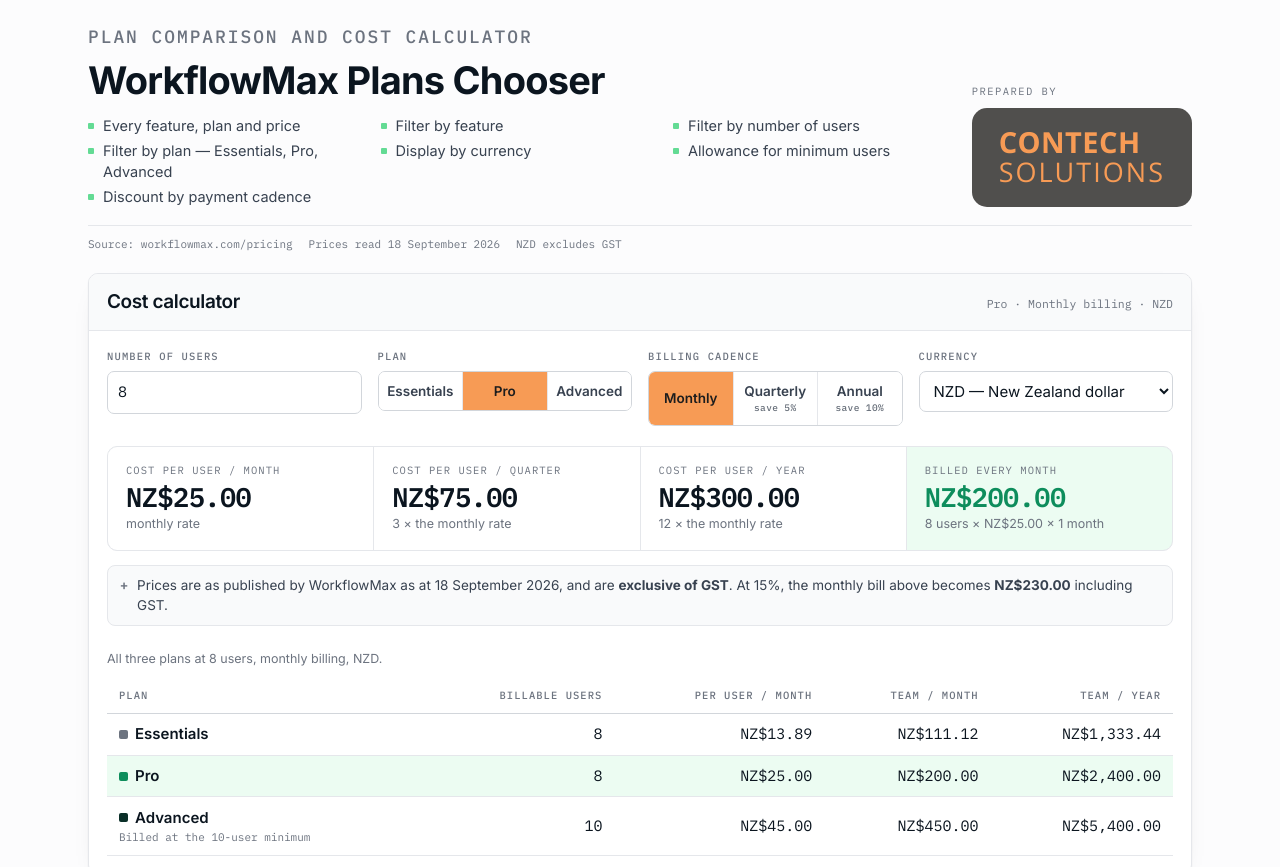
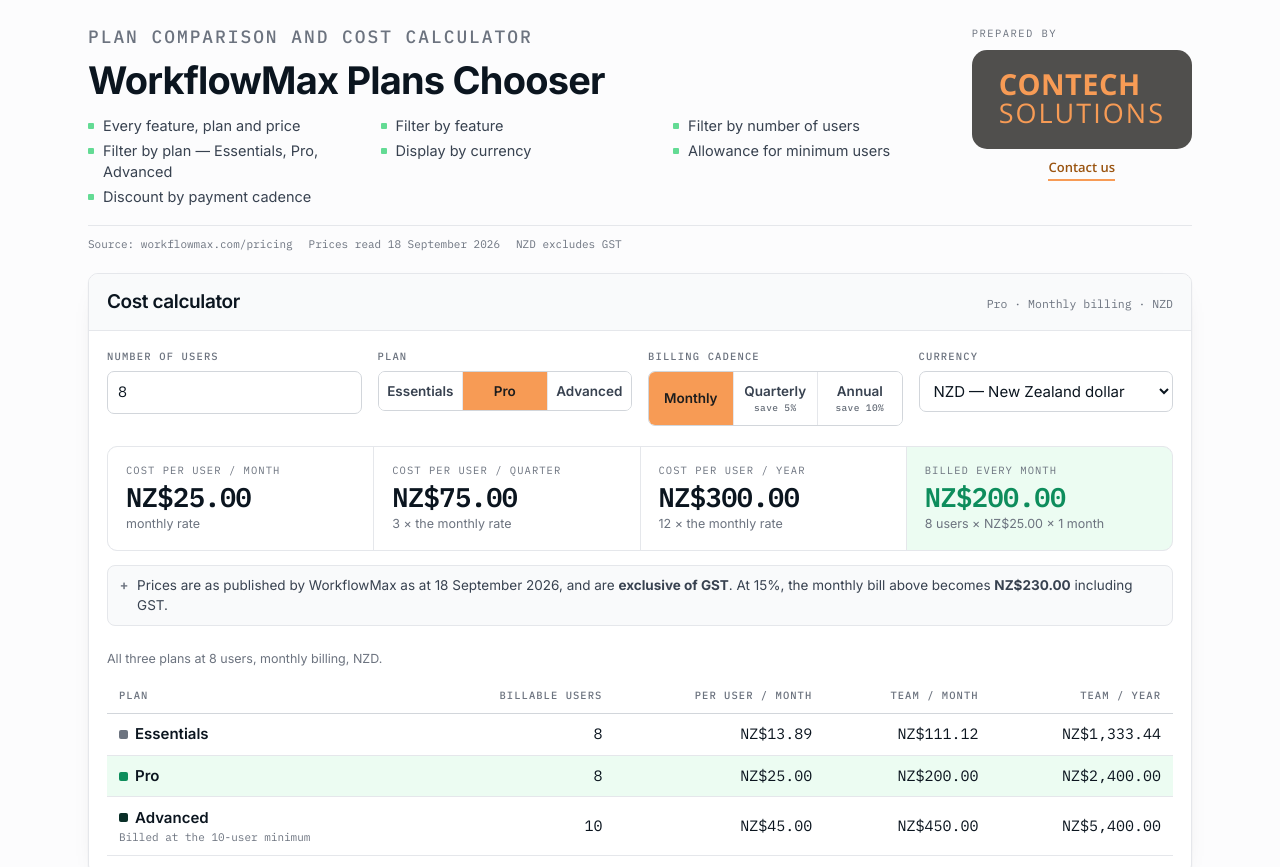
Before and after one commit to MSFC-Git/WORKFLOWMAX---Pricng-Essentials-Pro-Advanced, a plain HTML site: page index.html in a window 1280 px wide. Shown: the top 867 px of the page. Drawn offline with nearby package versions, Linux system fonts and the light colour scheme.

Commit message:
Add files via upload

```diff
--- a/index.html
+++ b/index.html
@@ -150,7 +150,7 @@
    Fixed artwork: it does not invert with the page theme. */
 .brand{
   display:flex;flex-direction:column;gap:8px;align-items:flex-start;
-  flex:0 0 auto;align-self:flex-end
+  flex:0 0 auto;align-self:flex-start
 }
 .brand .pre{
   font-family:"IBM Plex Mono",monospace;font-size:10.5px;letter-spacing:.14em;
@@ -163,6 +163,12 @@
 }
 .ct-logo .l1{font-weight:700;font-size:29px;letter-spacing:.015em}
 .ct-logo .l2{font-weight:300;font-size:27px;letter-spacing:.075em}
+.brand .contact-link{
+  font-family:"Open Sans",Arial,sans-serif;font-size:13px;font-weight:600;
+  color:var(--or-ink);text-decoration:none;border-bottom:2px solid var(--ct-accent);
+  padding-bottom:1px;align-self:center;margin-top:1px
+}
+.brand .contact-link:hover,.brand .contact-link:focus-visible{color:var(--ct-accent)}
 
 /* ConTech contact panel */
 .contact{
@@ -310,7 +316,9 @@
   .ct-logo .l1{font-size:24px}
   .ct-logo .l2{font-size:22px}
 }
-@media (prefers-reduced-motion:reduce){*{transition:none!important;animation:none!important}}
+html{scroll-behavior:smooth}
+#contact{scroll-margin-top:18px}
+@media (prefers-reduced-motion:reduce){html{scroll-behavior:auto}*{transition:none!important;animation:none!important}}
 </style>
 
 </head>
@@ -336,6 +344,7 @@
     <span class="ct-logo" role="img" aria-label="ConTech Solutions">
       <span class="l1">ConTech</span><span class="l2">Solutions</span>
     </span>
+    <a class="contact-link" href="#contact">Contact us</a>
   </div>
 </header>
 
@@ -463,7 +472,7 @@
   </div>
 </section>
 
-<section class="contact">
+<section class="contact" id="contact">
   <p><strong>Prices and features correct at time of publication.</strong> New features are being released regularly.</p>
   <p>Contact Mark on <a href="tel:+64272701000">027 270 1000</a> or <a href="mailto:mark@contechsolutions.io">mark@contechsolutions.io</a> if you have any questions.</p>
 </section>
```
